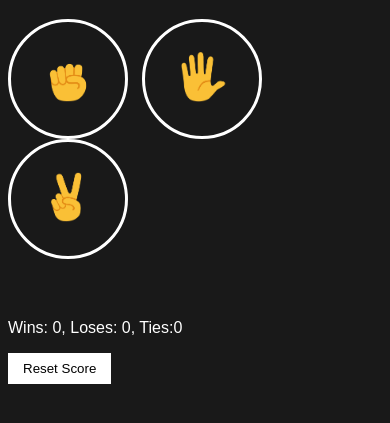
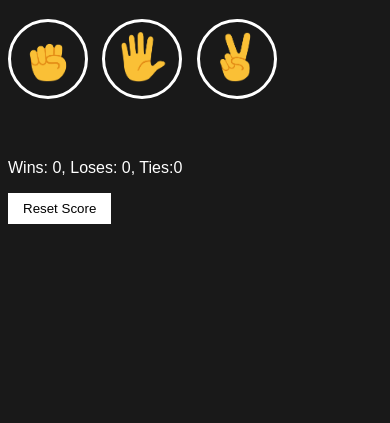
Before and after one commit to Mohan-52/Rock-Paper-Scissor, a plain HTML site: page index.html in a window 390 px wide. Shown: the part 61-484 px from the top of the page. Drawn offline with Linux system fonts and the light colour scheme.

Commit message:
mobile-responsive

```diff
--- a/assets/style.css
+++ b/assets/style.css
@@ -30,3 +30,15 @@ body{
   padding: 8px 15px;
   cursor: pointer;
 }
+@media(min-width:0px)  and (max-width: 430px){
+  .move-button{
+    background-color: transparent;
+    border: 3px solid white;
+    width: 80px;
+    height: 80px;
+    margin-right: 10px;
+    border-radius: 40px;
+    cursor: pointer;
+  }
+
+}
```
